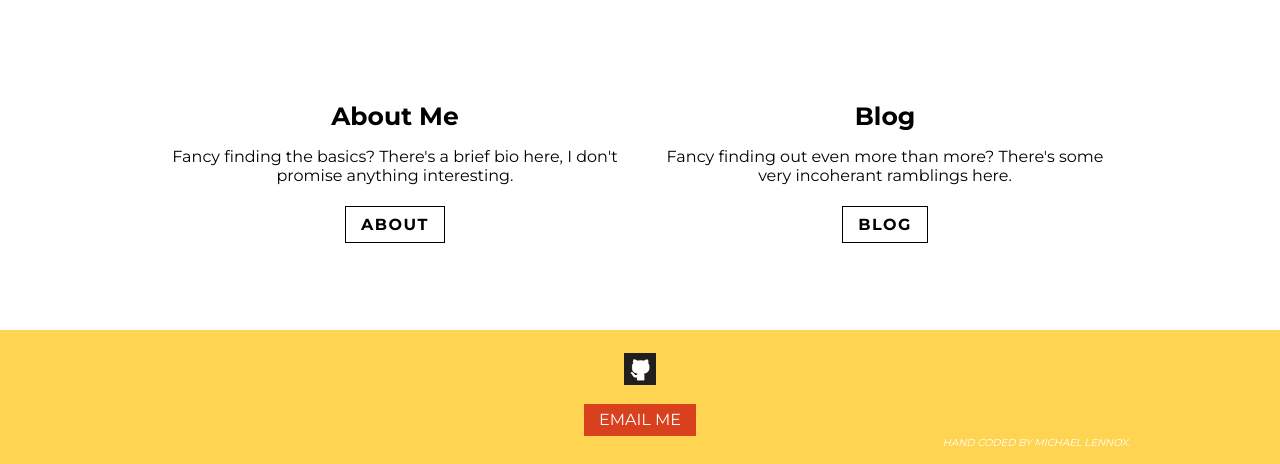
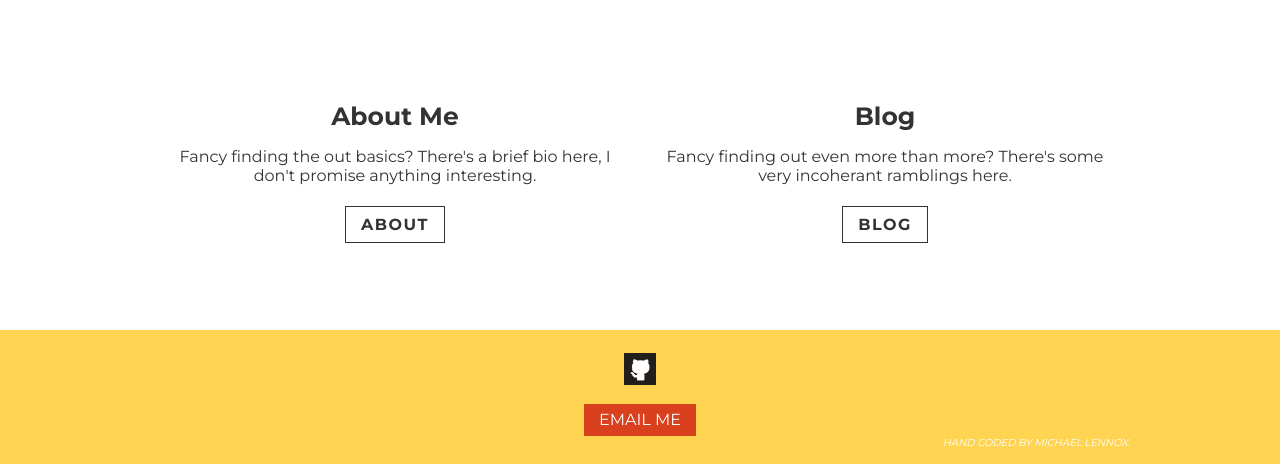
Before and after one commit to michaellennox/michaellennox.github.io, a Jekyll site: the page built from index.html, in a window 1280 px wide. Shown: the part 900-1364 px from the top of the page. Built offline with Jekyll 4.4.1, drawn with Linux system fonts in a browser that asks for light colours.

Commit message:
text color change

```diff
--- a/index.html
+++ b/index.html
@@ -23,7 +23,7 @@ layout: default
         <div class="column">
 
             <h2>About Me</h2>
-            <p>Fancy finding the basics? There's a brief bio here, I don't promise anything interesting.</p>
+            <p>Fancy finding the out basics? There's a brief bio here, I don't promise anything interesting.</p>
 
             <a class="secondary-btn" href="about/">About</a>
 
--- a/main.css
+++ b/main.css
@@ -162,6 +162,7 @@ body {
     padding-top: 80px;
     padding-bottom: 100px;
     margin-bottom: 150px;
+    color: #333;
 }
 
 .column {
@@ -184,14 +185,19 @@ body {
 
 .secondary-btn {
     background-color: #fff;
-    color: #000;
+    color: #333;
     font-weight: 550;
     font-size: 16px;
     letter-spacing: 1.5px;
     padding: 8px 15px;
-    border: 1px solid #000;
+    border: 1px solid #333;
     text-decoration: none;
     text-transform: uppercase;
+}
+
+.secondary-btn:hover {
+    color: #633;
+    border: 1px solid #633;
 }
 
 /* about/index.html formatting */
```
